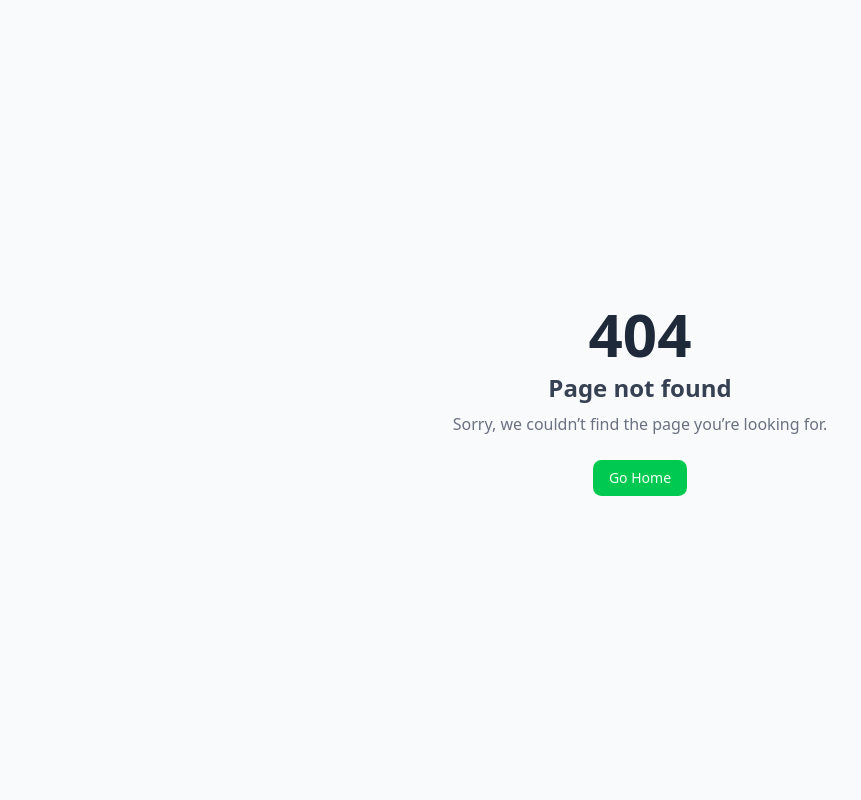
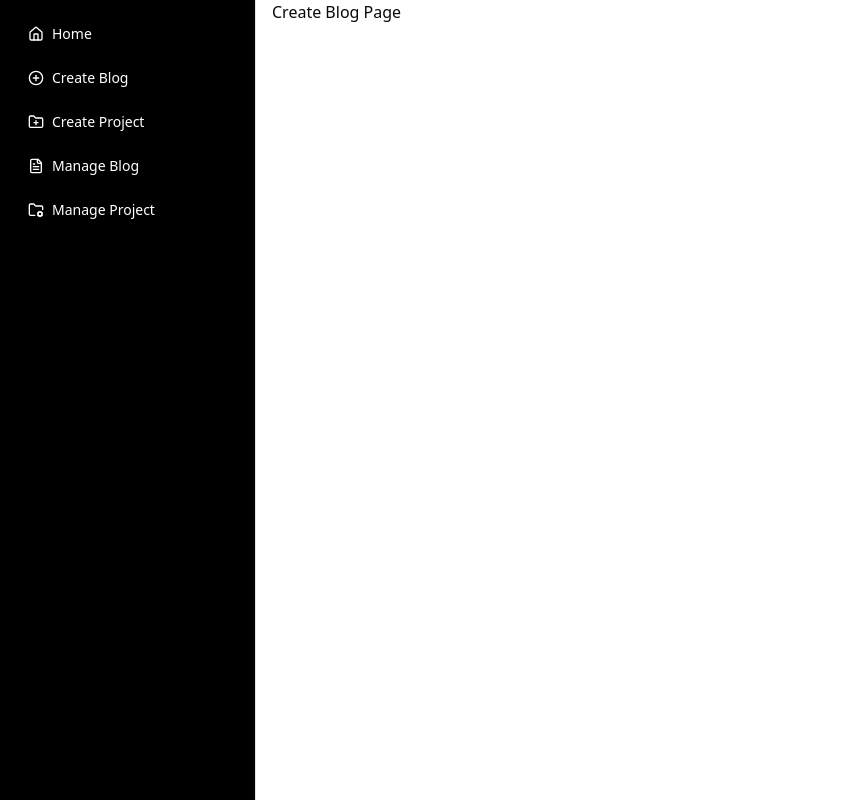
Before and after one commit to Rohithossain12/b5a7-portfolio-frontend, a Next.js app: page /dashboard/create-blog in a window 1280 px wide. Before the commit this address had no page. Shown: the whole page, without its empty margins (0-861 px from the left). Built offline with nearby package versions, Linux system fonts and the light colour scheme.

Commit message:
add sidebar links and create/manage blog and project pages

```diff
--- /dev/null
+++ b/src/app/(dashboard)/dashboard/create-blog/page.tsx
@@ -0,0 +1,11 @@
+import React from 'react';
+
+const CreateBlogPage = () => {
+    return (
+        <div>
+          <h1>Create Blog Page</h1>
+        </div>
+    );
+};
+
+export default CreateBlogPage;
--- /dev/null
+++ b/src/app/(dashboard)/dashboard/create-project/page.tsx
@@ -0,0 +1,11 @@
+import React from 'react';
+
+const CreateProjectPage = () => {
+    return (
+        <div>
+          <h1>Create Project Page</h1>
+        </div>
+    );
+};
+
+export default CreateProjectPage;
--- /dev/null
+++ b/src/app/(dashboard)/dashboard/manage-blog/page.tsx
@@ -0,0 +1,11 @@
+import React from 'react';
+
+const ManageBlogPage = () => {
+    return (
+        <div>
+          <h1>Manage Blog Page</h1>
+        </div>
+    );
+};
+
+export default ManageBlogPage;
--- /dev/null
+++ b/src/app/(dashboard)/dashboard/manage-project/page.tsx
@@ -0,0 +1,11 @@
+import React from 'react';
+
+const ManageProjectPage = () => {
+    return (
+        <div>
+          <h1>Manage Project Page</h1>
+        </div>
+    );
+};
+
+export default ManageProjectPage;
--- a/src/components/modules/shared/Sidebar.tsx
+++ b/src/components/modules/shared/Sidebar.tsx
@@ -1,14 +1,13 @@
 "use client";
 
 import Link from "next/link";
-import { Home, PlusCircle} from "lucide-react";
+import { Home, PlusCircle, FolderPlus, FileText, FolderCog } from "lucide-react";
+
 export default function Sidebar() {
-
-
   return (
     <aside className="flex h-screen w-64 flex-col border-r bg-black text-white">
-
       <nav className="flex-1 space-y-2 p-4">
+        {/* Home */}
         <Link
           href="/"
           className="flex items-center gap-2 rounded-lg px-3 py-2 text-sm font-medium hover:bg-gray-100 hover:text-black"
@@ -17,6 +16,7 @@ export default function Sidebar() {
           Home
         </Link>
 
+        {/* Create Blog */}
         <Link
           href="/dashboard/create-blog"
           className="flex items-center gap-2 rounded-lg px-3 py-2 text-sm font-medium hover:bg-gray-100 hover:text-black"
@@ -24,9 +24,34 @@ export default function Sidebar() {
           <PlusCircle className="h-4 w-4" />
           Create Blog
         </Link>
+
+        {/* Create Project */}
+        <Link
+          href="/dashboard/create-project"
+          className="flex items-center gap-2 rounded-lg px-3 py-2 text-sm font-medium hover:bg-gray-100 hover:text-black"
+        >
+          <FolderPlus className="h-4 w-4" />
+          Create Project
+        </Link>
+
+        {/* Manage Blog */}
+        <Link
+          href="/dashboard/manage-blog"
+          className="flex items-center gap-2 rounded-lg px-3 py-2 text-sm font-medium hover:bg-gray-100 hover:text-black"
+        >
+          <FileText className="h-4 w-4" />
+          Manage Blog
+        </Link>
+
+        {/* Manage Project */}
+        <Link
+          href="/dashboard/manage-project"
+          className="flex items-center gap-2 rounded-lg px-3 py-2 text-sm font-medium hover:bg-gray-100 hover:text-black"
+        >
+          <FolderCog className="h-4 w-4" />
+          Manage Project
+        </Link>
       </nav>
-
-
     </aside>
   );
 }
```
